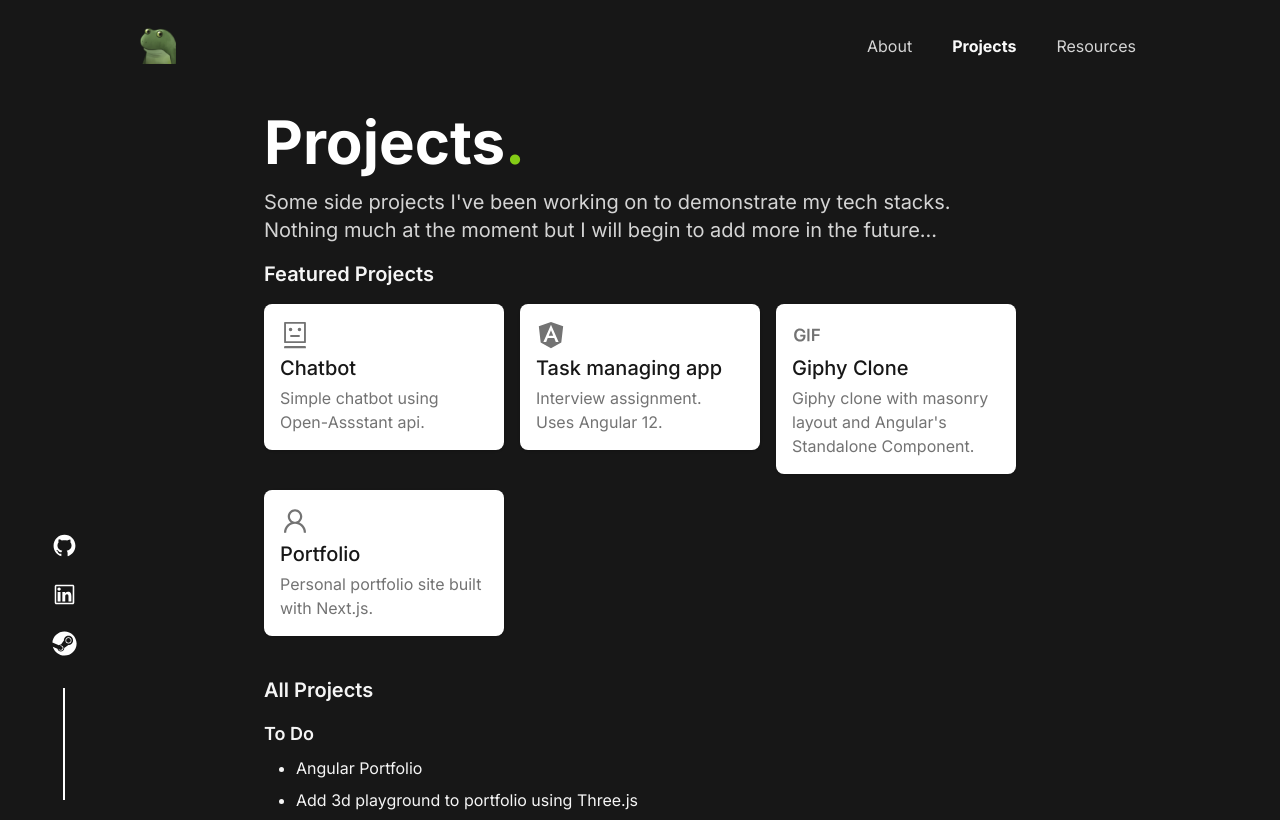
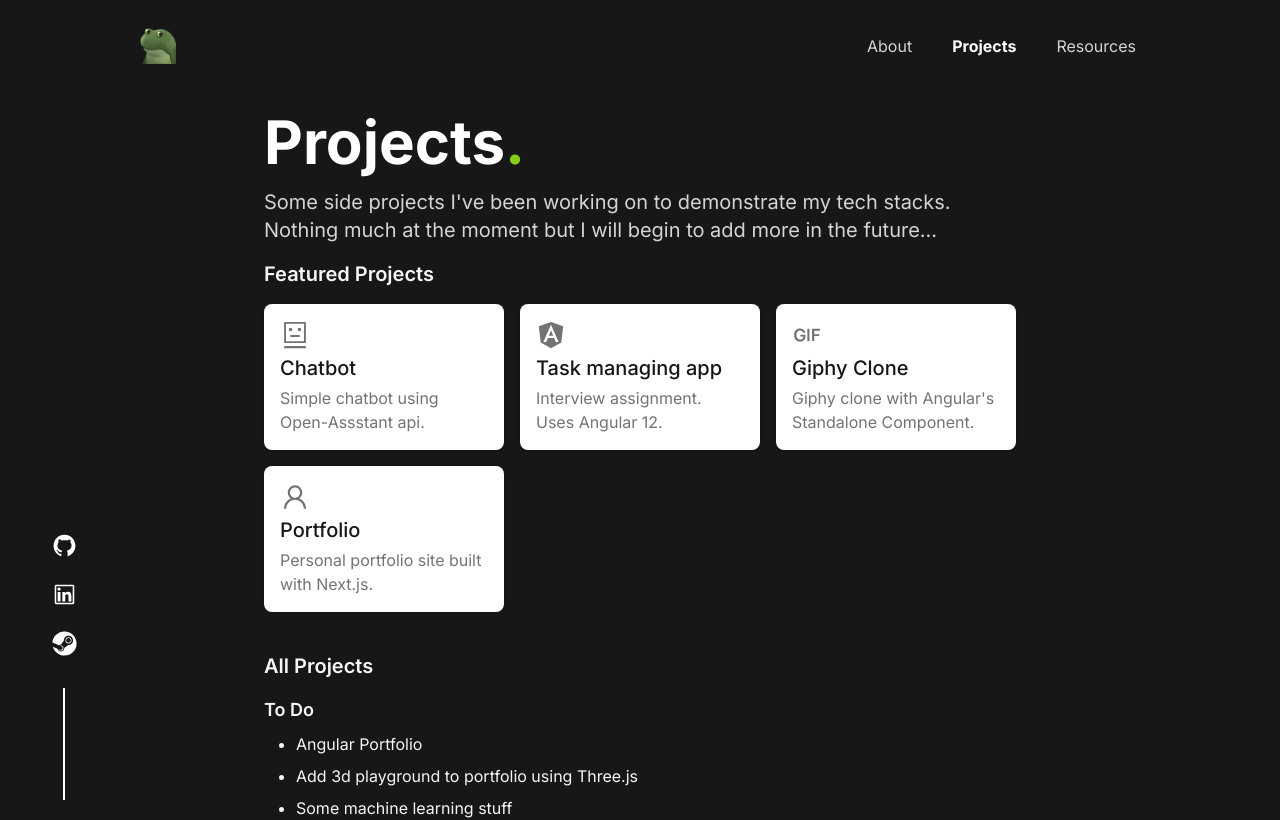
Before and after one commit to vinh1911/portfolio-nextjs, a Next.js app: page /projects in a window 1280 px wide. Shown: the top 820 px of the page. Built offline with nearby package versions, Linux system fonts and the light colour scheme.

Commit message:
update description

```diff
--- a/src/data.js
+++ b/src/data.js
@@ -78,7 +78,7 @@ export const FEATURED_PROJECTS = [
   {
     name: 'Giphy Clone',
     icon: <AiOutlineGif size={30} className="text-neutral-500 " />,
-    description: 'Giphy clone with masonry layout and Angular\'s Standalone Component.',
+    description: 'Giphy clone with Angular\'s Standalone Component.',
     link: 'https://pe-assignment.vercel.app/gifs',
   },
   {
```
